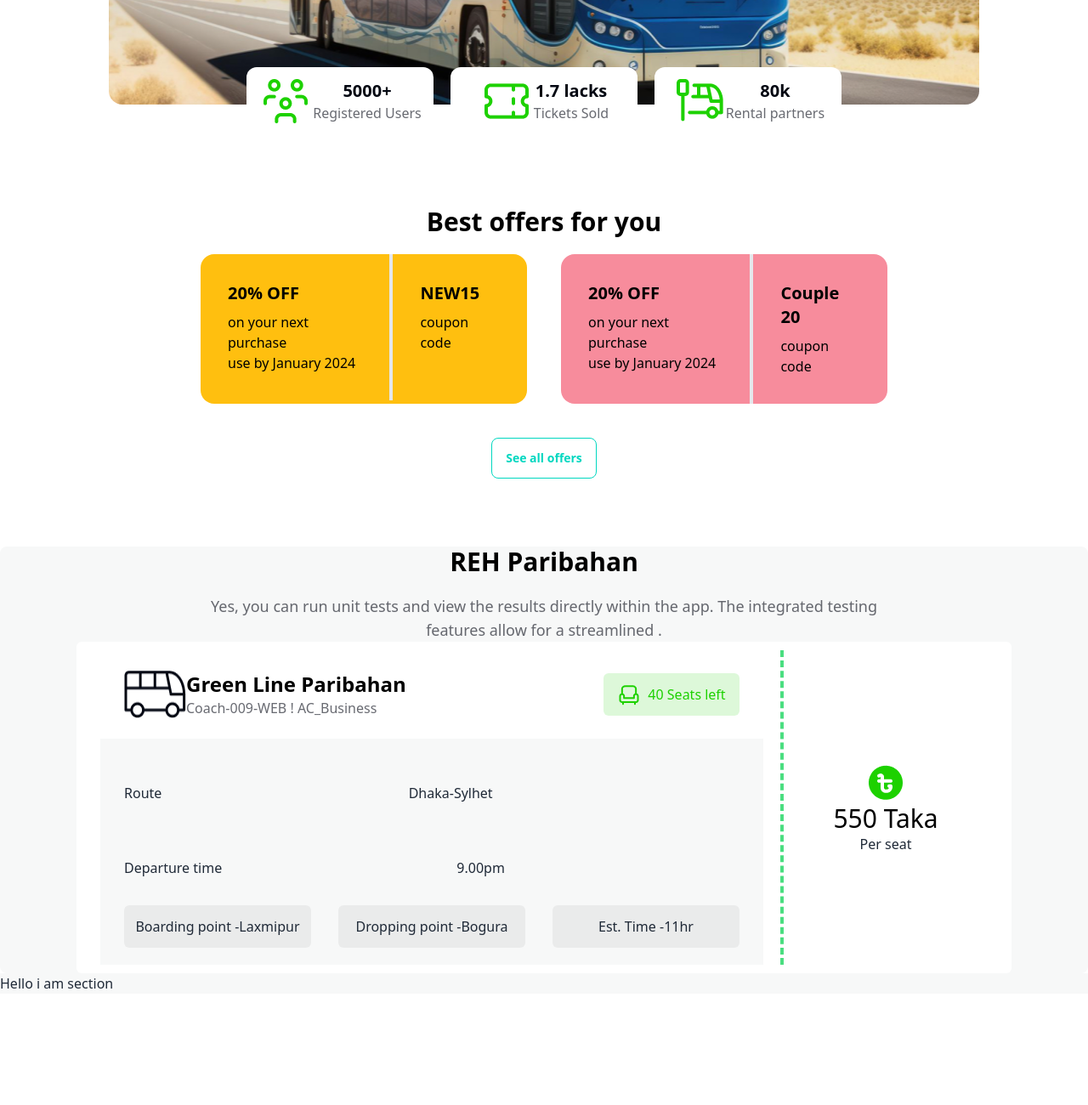
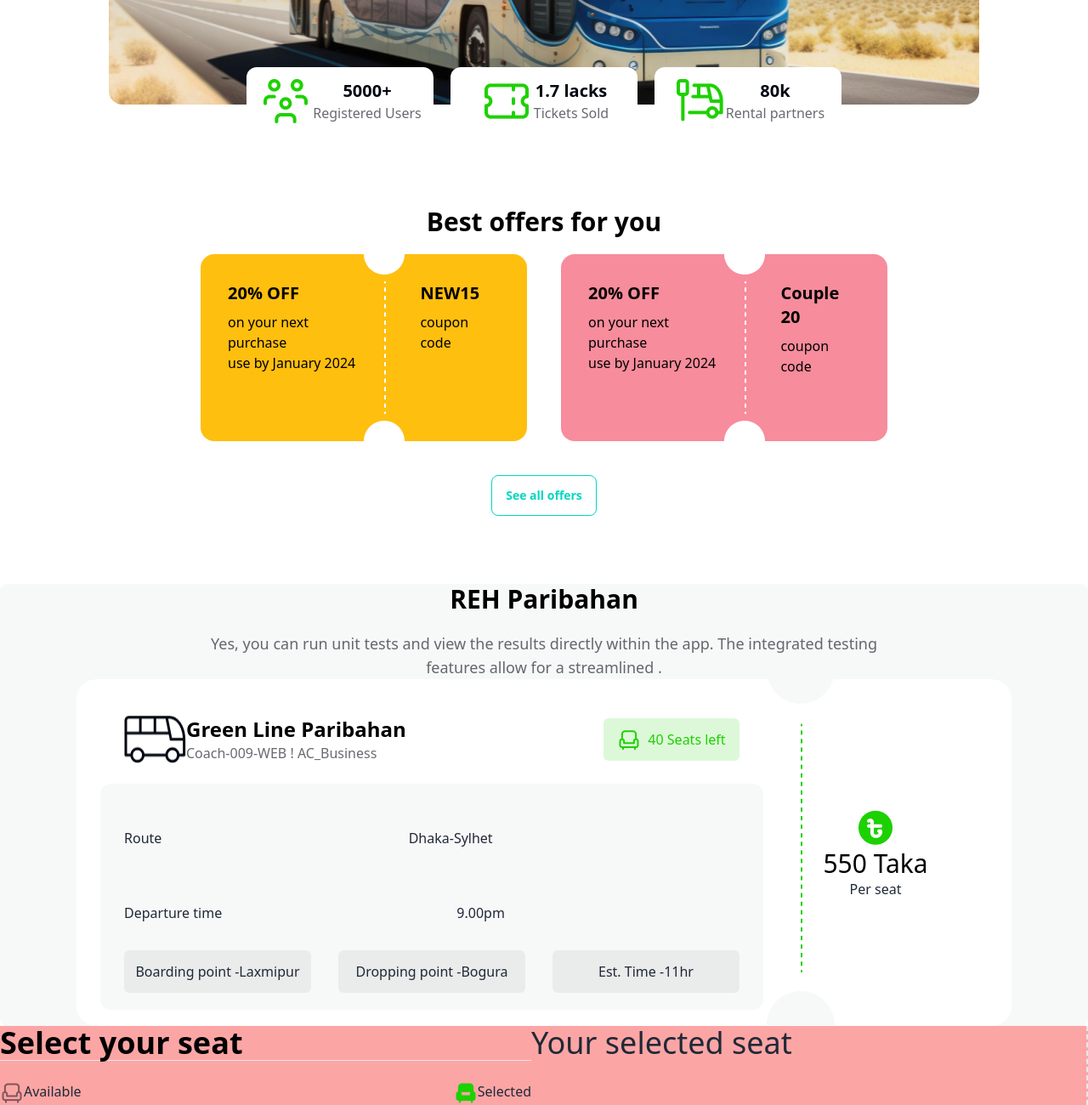
Before and after one commit to TheRABU/ticket-bd, a plain HTML site: page index.html in a window 1280 px wide. Shown: the part 575-1875 px from the top of the page at 85% size. Before the commit the page ends 1744 px from the top, so only its background shows below. Drawn offline with nearby package versions, Linux system fonts and the light colour scheme.

Commit message:
janina ki korsi!!!!

```diff
--- a/index.html
+++ b/index.html
@@ -128,14 +128,19 @@
         </h1>
         <div class="my-5 card-section flex justify-center space-x-10">
           <!--card1-->
-          <div class="card w-96 bg-[#FFBF0F] text-primary-content">
+          <div
+            class="card w-96 h-[220px] bg-[#FFBF0F] text-primary-content relative"
+          >
             <div class="flex">
-              <div class="card-body border-r-4 pr-7">
+              <div class="card-body">
                 <h2 class="card-title font-bold text-black">20% OFF</h2>
                 <p class="text-black">
                   on your next purchase <br />
                   use by January 2024
                 </p>
+              </div>
+              <div class="absolute right-36">
+                <img src="./images/cupon-devider.png" alt="" />
               </div>
               <div class="card-body">
                 <!-- New15 Coupon code for new users -->
@@ -146,15 +151,29 @@
               </div>
             </div>
           </div>
+          <!--Another Card-->
+          <!-- <div class="card w-[570px]">
+            <div class="relative">
+              <img src="./images/Rectangle 8.png" alt="" />
+            </div>
+            <div class="absolute -top-[20%] right-40">
+              <img src="./images/cupon-devider.png" alt="" />
+            </div>
+          </div> -->
           <!--Card 2-->
-          <div class="card w-96 bg-[#F78C9C] text-primary-content">
+          <div
+            class="card w-96 h-[220px] bg-[#F78C9C] text-primary-content relative"
+          >
             <div class="flex">
-              <div class="card-body border-r-4 pr-7">
+              <div class="card-body">
                 <h2 class="card-title font-bold text-black">20% OFF</h2>
                 <p class="text-black">
                   on your next purchase <br />
                   use by January 2024
                 </p>
+              </div>
+              <div class="absolute right-36">
+                <img src="./images/cupon-devider.png" alt="" />
               </div>
               <div class="card-body">
                 <!--New15 Coupon code for new users-->
@@ -181,11 +200,12 @@
         </div>
         <!--Bus info card-->
         <div
-          class="container mx-auto parent flex items-center max-w-[1100px] h-[390px] bg-white px-7 rounded-md"
+          class="container mx-auto parent flex items-center max-w-[1100px] h-[408px] bg-white px-7 rounded-3xl relative"
         >
-          <div
-            class="child-left w-5/6 border-r-4 pr-5 border-green-400 border-dashed"
-          >
+          <div class="child-left w-5/6">
+            <div class="absolute -top-[3%] right-52">
+              <img src="./images/info-devider.png" alt="" />
+            </div>
             <!--Upper section bus image and seat left-->
             <div
               class="upper-section flex justify-between px-7 py-6 items-center"
@@ -208,7 +228,7 @@
               </div>
             </div>
             <!--Mid section Route-->
-            <div class="bus-route px-7 py-5 bg-[#F7F8F8]">
+            <div class="bus-route px-7 py-5 bg-[#F7F8F8] rounded-xl">
               <div class="flex justify-between items-center py-8">
                 <h3>Route</h3>
                 <p>Dhaka-Sylhet</p>
@@ -249,9 +269,30 @@
         </div>
       </section>
       <!--Ticket Selecting section-->
-      <section id="select-seat-section" class="select-ticket bg-[#F7F8F8]">
-        <div>
-          <p>Hello i am section</p>
+      <section
+        id="select-seat-section"
+        class="grid grid-cols-2 border-r-2 pr-7 border-dashed bg-red-300"
+      >
+        <div class="col-span-1">
+          <div class="mb-6">
+            <h3 class="text-4xl font-bold text-black">Select your seat</h3>
+            <hr />
+          </div>
+          <div class="flex justify-between items-center">
+            <div class="flex">
+              <img src="./images/seat-gray.png" alt="" />
+              <p>Available</p>
+            </div>
+            <div class="flex">
+              <img src="./images/seat-green-filled.png" alt="" />
+              <p>Selected</p>
+              <hr />
+            </div>
+          </div>
+        </div>
+
+        <div class="col-span-1">
+          <h3 class="text-4xl">Your selected seat</h3>
         </div>
       </section>
     </main>
```
